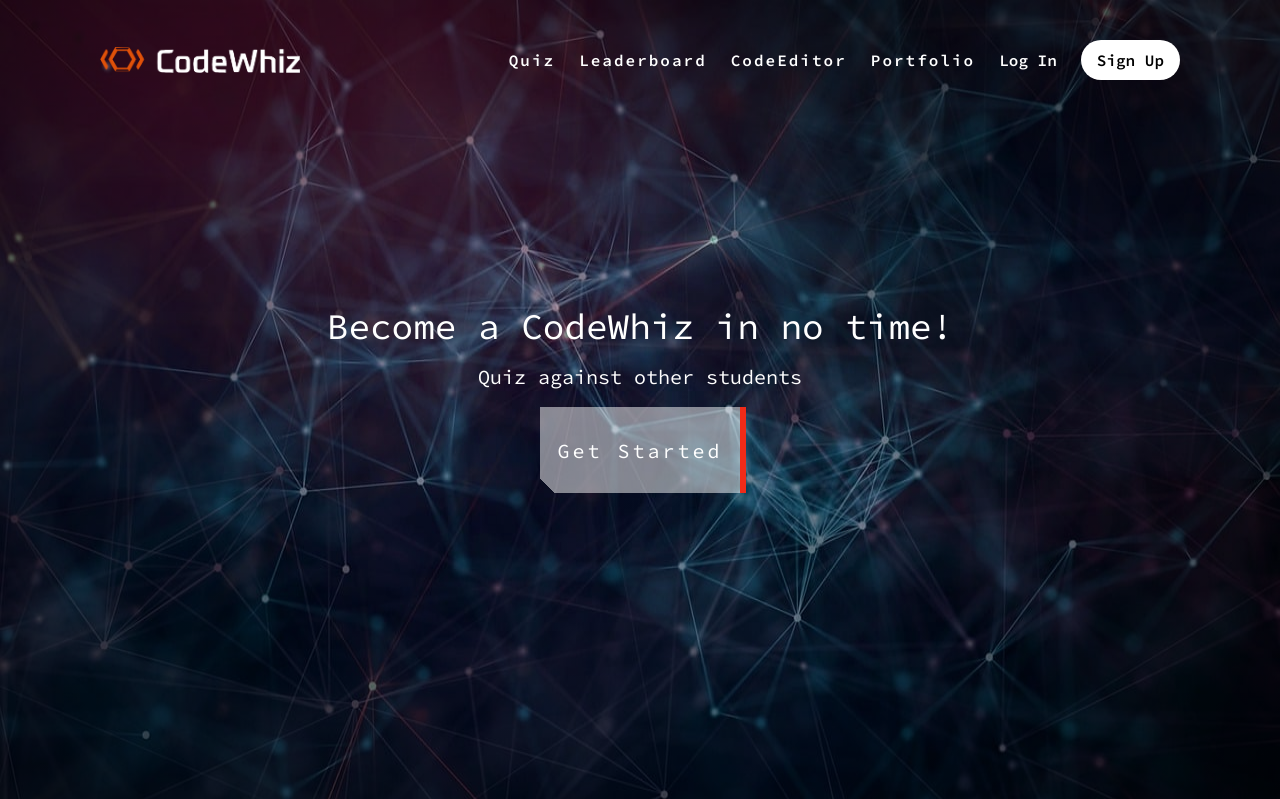
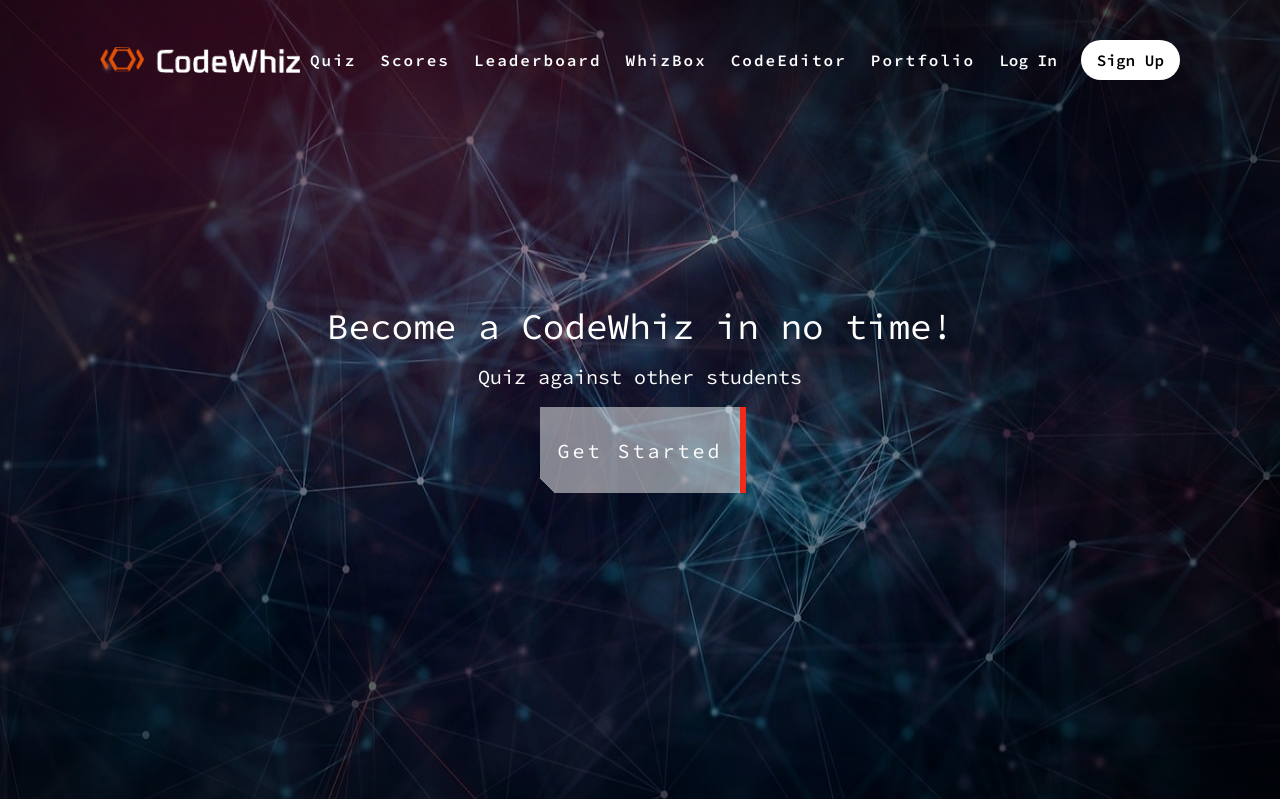
Before and after one commit to Yooshii/CodeWhiz2, a Flask app: page / in a window 1280 px wide. Shown: the top 799 px of the page. Run offline with Flask 2, Linux system fonts and the light colour scheme; some libraries are stand-ins or nearby versions.

Commit message:
changed unauth nav

```diff
--- a/app/templates/baseunauth.html
+++ b/app/templates/baseunauth.html
@@ -30,7 +30,13 @@
               <a onclick="openModalError()">Quiz</a>
             </li>
             <li>
+              <a onclick="openModalError()">Scores</a>
+            </li>
+            <li>
               <a onclick="openModalError()">Leaderboard</a>
+            </li>
+            <li>
+              <a onclick="openModalError()">WhizBox</a>
             </li>
             <li>
               <a onclick="openModalError()">CodeEditor</a>
```
